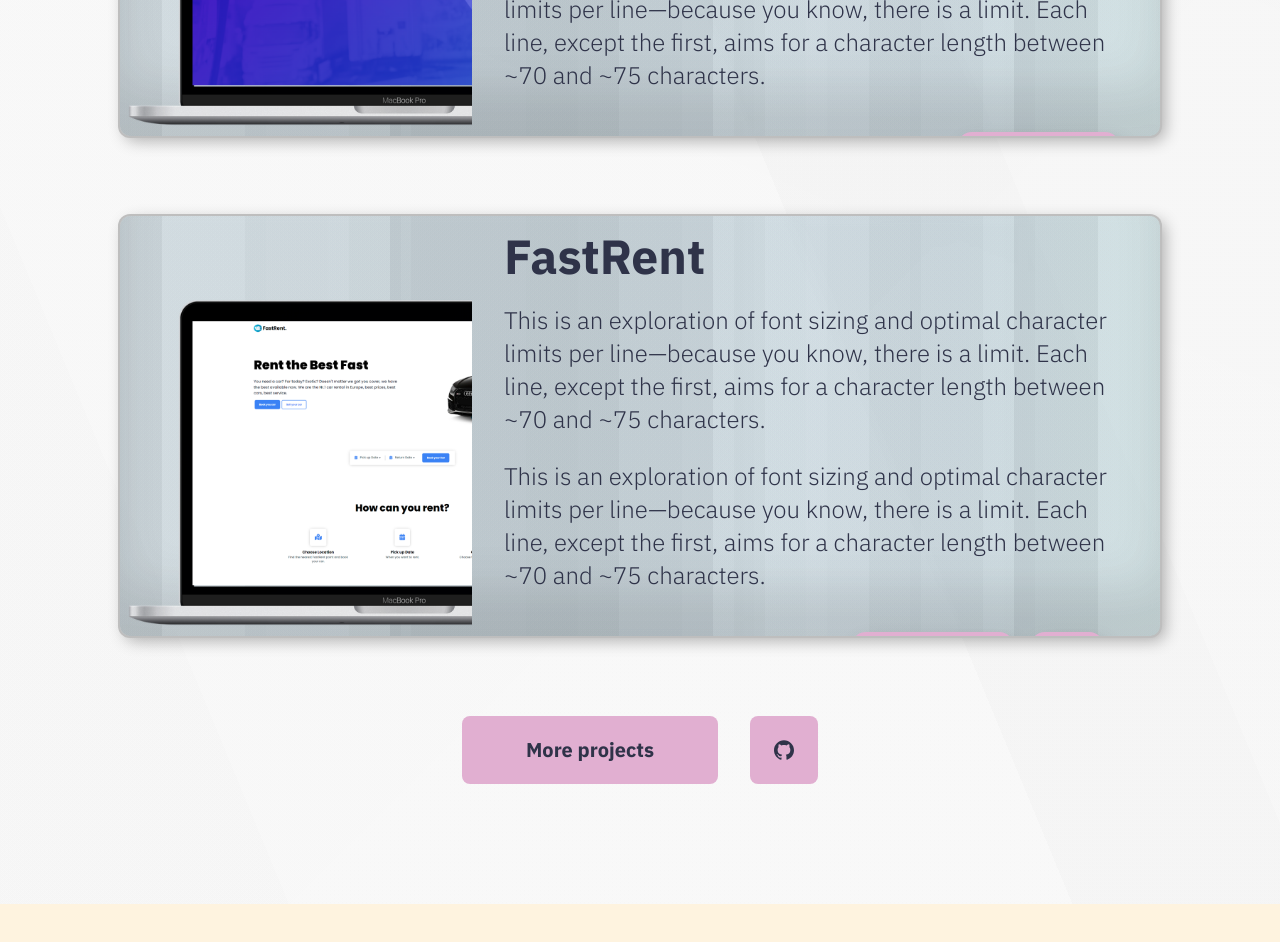
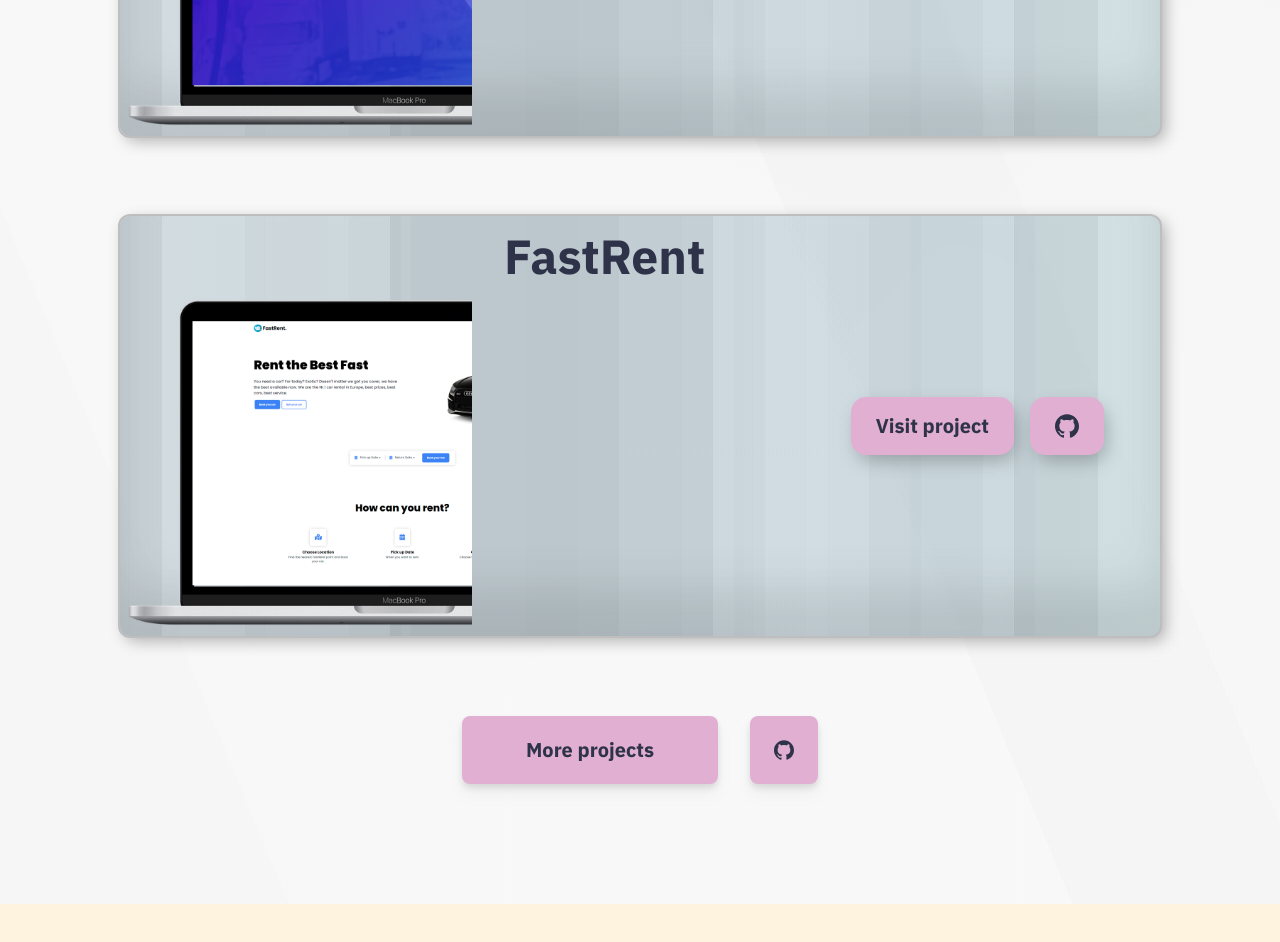
Before and after one commit to lordrichard6/portfolio24, a React (Vite) app: page / in a window 1280 px wide. Shown: the part 2960-3902 px from the top of the page. Built offline with nearby package versions, Linux system fonts and the light colour scheme.

Commit message:
task: small improvments

```diff
--- a/src/_root/pages/About.jsx
+++ b/src/_root/pages/About.jsx
@@ -173,7 +173,7 @@
         <div className="clipped-bg shape2 z-10" />
         <div className="clipped-bg shape3 z-10" />
         <div className="lg:w-[350px] lg:h-[480px] mx-10 mt-[30rem] z-10 lg:absolute bottom-[3%] right-[25%]">
-          <img className='object-cover lg:max-w-[450px] lg:h-[580px] rounded-xl' src={header.image} alt={header.alt} />
+          <img className='object-cover lg:max-w-[450px] lg:h-[580px] rounded-xl drop-shadow-lg' src={header.image} alt={header.alt} />
         </div>
       </header>
 
@@ -189,7 +189,7 @@
           <div className="clipped-bg third" />
           <div className="section-width-default grid grid-cols-1 lg:grid-cols-6 gap-4 z-10 py-10 lg:py-20">
             <div className="col-span-1 lg:col-span-2">
-              <img className='object-cover w-[480px] h-[480px]' src={aboutMe.image} alt={aboutMe.alt} />
+              <img className='object-cover w-[480px] h-[480px] drop-shadow-lg' src={aboutMe.image} alt={aboutMe.alt} />
             </div>
             <div className="col-span-1 lg:col-span-4 ml-10">
               <div className="flex justify-between">
@@ -245,7 +245,7 @@
                 </div>
               </div>
               <div className="w-[350px] h-[480px] my-10 lg:my-20">
-                <img className='object-cover max-w-[350px] h-[480px]' src={contactMe.image} alt={contactMe.alt} />
+                <img className='object-cover max-w-[350px] h-[480px] drop-shadow-lg' src={contactMe.image} alt={contactMe.alt} />
               </div>
             </div>
           </div>
--- a/src/_root/pages/Contact.jsx
+++ b/src/_root/pages/Contact.jsx
@@ -5,6 +5,8 @@
 import { SiGithub, SiWhatsapp } from "react-icons/si";
 
 import { socialMedia } from './Home'
+
+import meHeader from '../../assets/images/me05.jpg'
 
 import emailIcon from '../../assets/icons/email.svg'
 import phoneIcon1 from '../../assets/icons/phone-01.svg'
@@ -81,7 +83,7 @@
           </div>
 
           <div className="form-container w-full lg:w-1/2 h-full">
-            <form onSubmit={handleOnSubmit} className='flex flex-col justify-between absolute left-1/2 lg:left-auto -translate-x-1/2 lg:translate-x-0 lg:top-64 bg-light-1 dark:bg-dark-3 w-[376px] h-[654px] lg:w-[476px] lg:h-[754px] p-10' action="">
+            {/* <form onSubmit={handleOnSubmit} className='flex flex-col justify-between absolute left-1/2 lg:left-auto -translate-x-1/2 lg:translate-x-0 lg:top-64 bg-light-1 dark:bg-dark-3 w-[376px] h-[654px] lg:w-[476px] lg:h-[754px] p-10'>
               <h3>Send me a message</h3>
               <fieldset>
                 <label htmlFor="from_name">Your name</label>
@@ -104,7 +106,10 @@
               </fieldset>
               {stateMessage && <span>{stateMessage}</span>}
               <button className='btn small blue' type='submit' disabled={isSubmitting} >Send</button>
-            </form>
+            </form> */}
+            <figure className="absolute left-1/2 lg:left-auto -translate-x-1/2 lg:translate-x-0 lg:top-64 w-[376px] h-[654px] lg:w-[476px] lg:h-[754px]">
+              <img className='object-cover w-full h-full rounded-md drop-shadow-2xl' src={meHeader} alt="paulo reizinho" />
+            </figure>
           </div>
         </div>
       </header>
--- a/src/_root/pages/Home.jsx
+++ b/src/_root/pages/Home.jsx
@@ -82,8 +82,8 @@
                   imgSrc={project.image}
                   imgAlt={project.alt}
                   title={project.title}
-                  description1={"This is an exploration of font sizing and optimal  character limits per line—because you know, there is a limit. Each line, except the first, aims for a character length between ~70 and ~75 characters. "}
-                  description2={"This is an exploration of font sizing and optimal  character limits per line—because you know, there is a limit. Each line, except the first, aims for a character length between ~70 and ~75 characters. "}
+                  description1={project.text1}
+                  description2=""
                   variant={project.class}
                   link={project.link}
                   github={project.github}
--- a/src/components/FeaturedProject.jsx
+++ b/src/components/FeaturedProject.jsx
@@ -6,7 +6,7 @@
             <figure className="row-span-2 lg:col-span-2 m-[-16px]">
                 <img className='object-cover object-left-top w-full h-[320px] lg:h-[420px]' src={imgSrc} alt={imgAlt} />
             </figure>
-            <div className="info row-span-3 lg:col-span-4 lg:mx-6">
+            <div className="info row-span-3 lg:col-span-4 lg:mx-6 flex flex-col justify-between h-full">
                 <h2 className="mb-6">{title}</h2>
                 <p>{description1}</p>
                 <br />
--- a/src/constants/index.js
+++ b/src/constants/index.js
@@ -50,7 +50,7 @@
     title: "Portfolio 2022",
     creator: "Paulo Reizinho",
     myContribution: "100%",
-    text1: "",
+    text1: "The last version of my portfolio website, built with a ton of creativity with a clean UI and fluid UX. The design was created with with Figma and the website implementation was done with NextJS.",
     text2: "",
     techs: ["React.js", "TailwindCSS"],
     link: "https://pauloreizinho.vercel.app/",
--- a/src/styles/customs.scss
+++ b/src/styles/customs.scss
@@ -57,7 +57,7 @@
     position: relative;
     border: none;
     transition: all 0.2s ease;
-    @apply text-xl font-bold px-6 py-4 mx-1 lg:mx-4 lg:px-16 lg:py-5 rounded-lg;
+    @apply text-xl font-bold px-6 py-4 mx-1 lg:mx-4 lg:px-16 lg:py-5 rounded-lg hover:drop-shadow-xl drop-shadow-lg active:drop-shadow-md;
 
     &.social {
       @apply p-5 lg:p-6;
```
